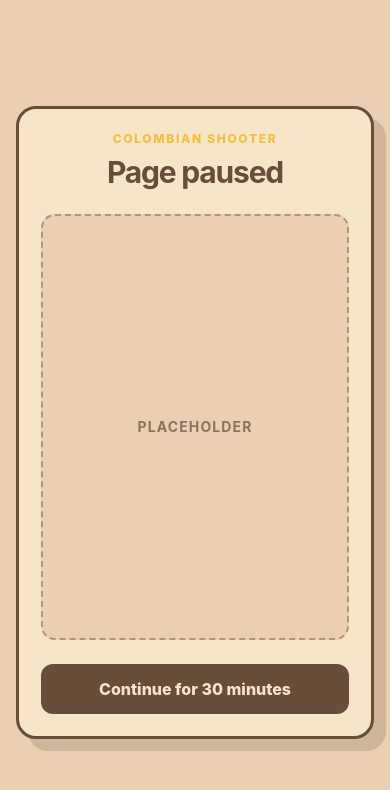
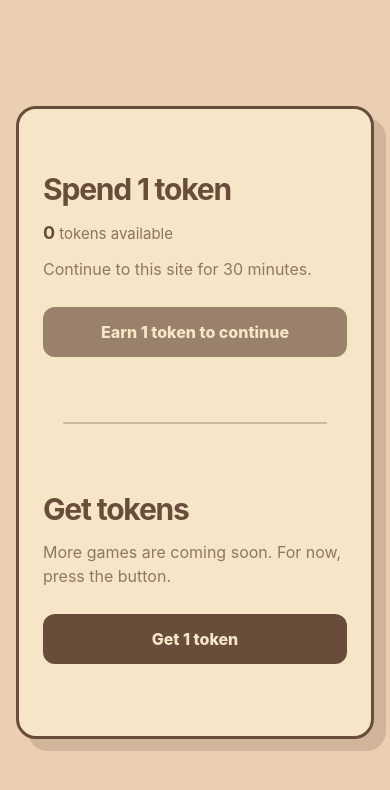
Before and after one commit to nx0ly/AFACE, a browser extension: page src/blocked.html in a window 390 px wide. Drawn offline with Linux system fonts and the light colour scheme.

```diff
--- a/src/blocked.css
+++ b/src/blocked.css
@@ -30,48 +30,62 @@ body {
   border-radius: 20px;
   box-shadow: 12px 12px 0 rgb(104 77 58 / 20%);
   display: grid;
-  gap: 24px;
-  grid-template-rows: auto 1fr auto;
+  grid-template-columns: 1fr 1fr;
   min-height: 75vh;
-  padding: 32px;
+  overflow: hidden;
   width: 75vw;
 }
 
-header {
-  text-align: center;
+.panel {
+  align-items: center;
+  display: flex;
+  justify-content: center;
+  padding: clamp(32px, 6vw, 80px);
 }
 
-.eyebrow {
-  color: var(--macondo-sun);
-  font-size: 12px;
-  font-weight: 800;
-  letter-spacing: 0.14em;
-  margin: 0 0 8px;
-  text-transform: uppercase;
+.earn-panel {
+  position: relative;
 }
 
-h1 {
-  font-size: clamp(30px, 5vw, 52px);
+.earn-panel::before {
+  background: rgb(104 77 58 / 28%);
+  border-radius: 999px;
+  content: "";
+  height: 75%;
+  left: 0;
+  position: absolute;
+  top: 12.5%;
+  width: 2px;
+}
+
+.panel-content {
+  max-width: 360px;
+  width: 100%;
+}
+
+h1,
+h2 {
+  font-size: clamp(30px, 4vw, 48px);
   letter-spacing: -0.04em;
+  line-height: 1.05;
   margin: 0;
 }
 
-.placeholder {
-  align-items: center;
-  background: var(--macondo-parchment);
-  border: 2px dashed rgb(104 77 58 / 45%);
-  border-radius: 14px;
-  color: rgb(104 77 58 / 72%);
-  display: flex;
-  justify-content: center;
-  min-height: 240px;
+.balance {
+  color: rgb(104 77 58 / 75%);
+  font-size: 15px;
+  margin: 16px 0 0;
 }
 
-.placeholder span {
-  font-size: 14px;
-  font-weight: 700;
-  letter-spacing: 0.08em;
-  text-transform: uppercase;
+.balance strong {
+  color: var(--macondo-brown);
+  font-size: 18px;
+}
+
+.description {
+  color: rgb(104 77 58 / 72%);
+  line-height: 1.5;
+  margin: 14px 0 26px;
 }
 
 button {
@@ -83,6 +97,7 @@ button {
   font: inherit;
   font-weight: 800;
   padding: 15px 24px;
+  width: 100%;
 }
 
 button:hover,
@@ -96,8 +111,18 @@ button:focus-visible {
 }
 
 button:disabled {
-  cursor: wait;
+  cursor: not-allowed;
   opacity: 0.65;
+}
+
+.earn-token {
+  background: var(--macondo-brown);
+  color: var(--macondo-cream);
+}
+
+.earn-token:hover,
+.earn-token:focus-visible {
+  background: #765a46;
 }
 
 @media (max-width: 700px) {
@@ -106,8 +131,24 @@ button:disabled {
   }
 
   .card {
+    grid-template-columns: 1fr;
     min-height: 75vh;
-    padding: 22px;
     width: 100%;
   }
+
+  .panel {
+    min-height: 36vh;
+    padding: 32px 24px;
+  }
+
+  .earn-panel {
+    border-left: 0;
+  }
+
+  .earn-panel::before {
+    height: 2px;
+    left: 12.5%;
+    top: 0;
+    width: 75%;
+  }
 }
--- a/src/blocked.html
+++ b/src/blocked.html
@@ -8,16 +8,32 @@
   </head>
   <body>
     <main class="card">
-      <header>
-        <p class="eyebrow">Colombian Shooter</p>
-        <h1>Page paused</h1>
-      </header>
+      <section class="panel spend-panel" aria-labelledby="spend-title">
+        <div class="panel-content">
+          <h1 id="spend-title">Spend 1 token</h1>
+          <p class="balance">
+            <strong id="token-count">0</strong> tokens available
+          </p>
+          <p class="description">
+            Continue to this site for 30 minutes.
+          </p>
+          <button id="continue" type="button" disabled>
+            Earn 1 token to continue
+          </button>
+        </div>
+      </section>
 
-      <div class="placeholder" aria-label="Content placeholder">
-        <span>Placeholder</span>
-      </div>
-
-      <button id="continue" type="button">Continue for 30 minutes</button>
+      <section class="panel earn-panel" aria-labelledby="game-title">
+        <div class="panel-content">
+          <h2 id="game-title">Get tokens</h2>
+          <p class="description">
+            More games are coming soon. For now, press the button.
+          </p>
+          <button id="earn-token" class="earn-token" type="button">
+            Get 1 token
+          </button>
+        </div>
+      </section>
     </main>
     <script src="blocked.js"></script>
   </body>
--- a/src/blocked.js
+++ b/src/blocked.js
@@ -1,4 +1,5 @@
-const WHITELIST_PREFIX = 'colombian-shooter:whitelist:';
+const TOKEN_BALANCE_KEY = 'page-pause:tokens';
+const WHITELIST_PREFIX = 'page-pause:whitelist:';
 const WHITELIST_DURATION = 30 * 60 * 1000;
 
 function getStorage() {
@@ -24,7 +25,57 @@ function getOriginalUrl(search) {
 }
 
 const continueButton = document.querySelector('#continue');
+const earnTokenButton = document.querySelector('#earn-token');
+const tokenCount = document.querySelector('#token-count');
 const originalUrl = getOriginalUrl(window.location.search);
+let balance = 0;
+
+function normalizeBalance(value) {
+  return typeof value === 'number' && Number.isFinite(value)
+    ? Math.max(0, Math.floor(value))
+    : 0;
+}
+
+function renderBalance() {
+  if (tokenCount) {
+    tokenCount.textContent = String(balance);
+  }
+
+  if (continueButton) {
+    continueButton.disabled = balance < 1;
+    continueButton.textContent = balance < 1
+      ? 'Earn 1 token to continue'
+      : 'Use 1 token · Continue for 30 minutes';
+  }
+}
+
+async function loadBalance() {
+  const storage = getStorage();
+
+  if (!storage) {
+    renderBalance();
+    return;
+  }
+
+  const saved = await storage.get(TOKEN_BALANCE_KEY);
+  balance = normalizeBalance(saved[TOKEN_BALANCE_KEY]);
+  renderBalance();
+}
+
+earnTokenButton?.addEventListener('click', async () => {
+  const storage = getStorage();
+
+  if (!storage) {
+    return;
+  }
+
+  earnTokenButton.disabled = true;
+  const saved = await storage.get(TOKEN_BALANCE_KEY);
+  balance = normalizeBalance(saved[TOKEN_BALANCE_KEY]) + 1;
+  await storage.set({ [TOKEN_BALANCE_KEY]: balance });
+  earnTokenButton.disabled = false;
+  renderBalance();
+});
 
 continueButton?.addEventListener('click', async () => {
   const storage = getStorage();
@@ -33,10 +84,31 @@ continueButton?.addEventListener('click', async () => {
     return;
   }
 
+  const whitelistKey = `${WHITELIST_PREFIX}${originalUrl.hostname}`;
+  const saved = await storage.get([TOKEN_BALANCE_KEY, whitelistKey]);
+  const latestBalance = normalizeBalance(saved[TOKEN_BALANCE_KEY]);
+
+  if (
+    typeof saved[whitelistKey] === 'number' &&
+    saved[whitelistKey] > Date.now()
+  ) {
+    window.location.assign(originalUrl.toString());
+    return;
+  }
+
+  if (latestBalance < 1) {
+    balance = latestBalance;
+    renderBalance();
+    return;
+  }
+
   continueButton.disabled = true;
+  balance = latestBalance - 1;
   await storage.set({
-    [`${WHITELIST_PREFIX}${originalUrl.hostname}`]:
-      Date.now() + WHITELIST_DURATION,
+    [TOKEN_BALANCE_KEY]: balance,
+    [whitelistKey]: Date.now() + WHITELIST_DURATION,
   });
   window.location.assign(originalUrl.toString());
 });
+
+void loadBalance();
```
Also changed, not shown: src/index.ts (+2 -57 lines), src/trigger.js (deleted, +0 -7 lines), README.md, src/manifest.json.
